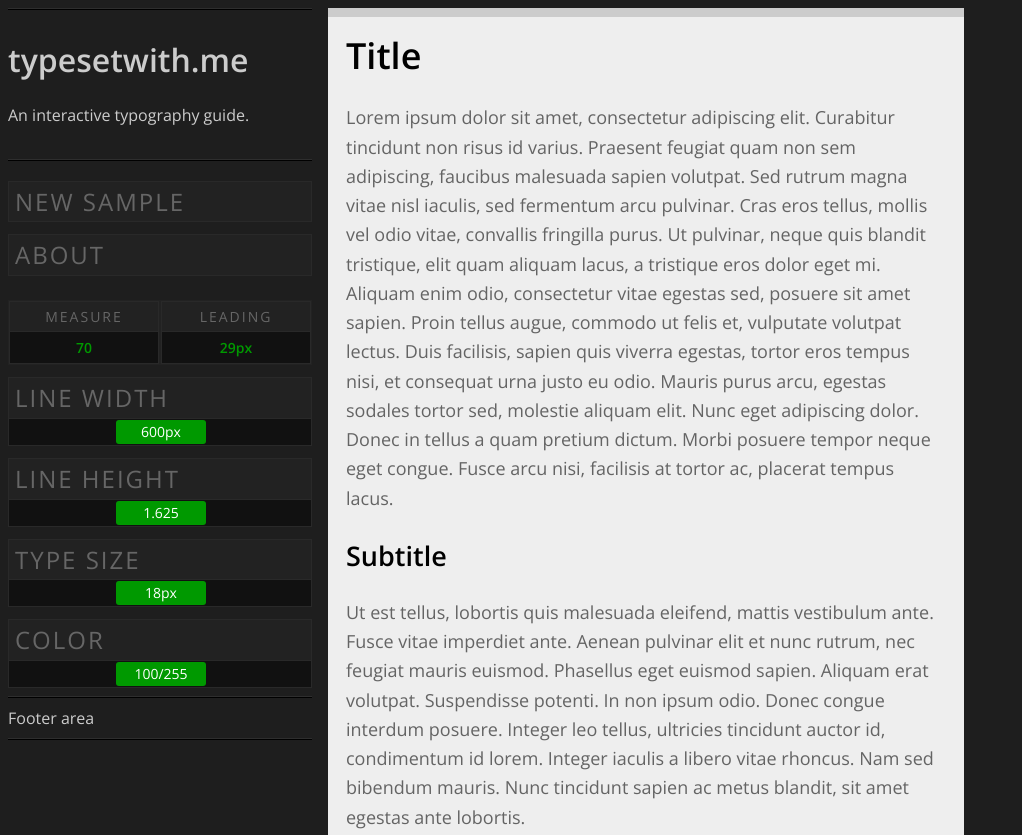
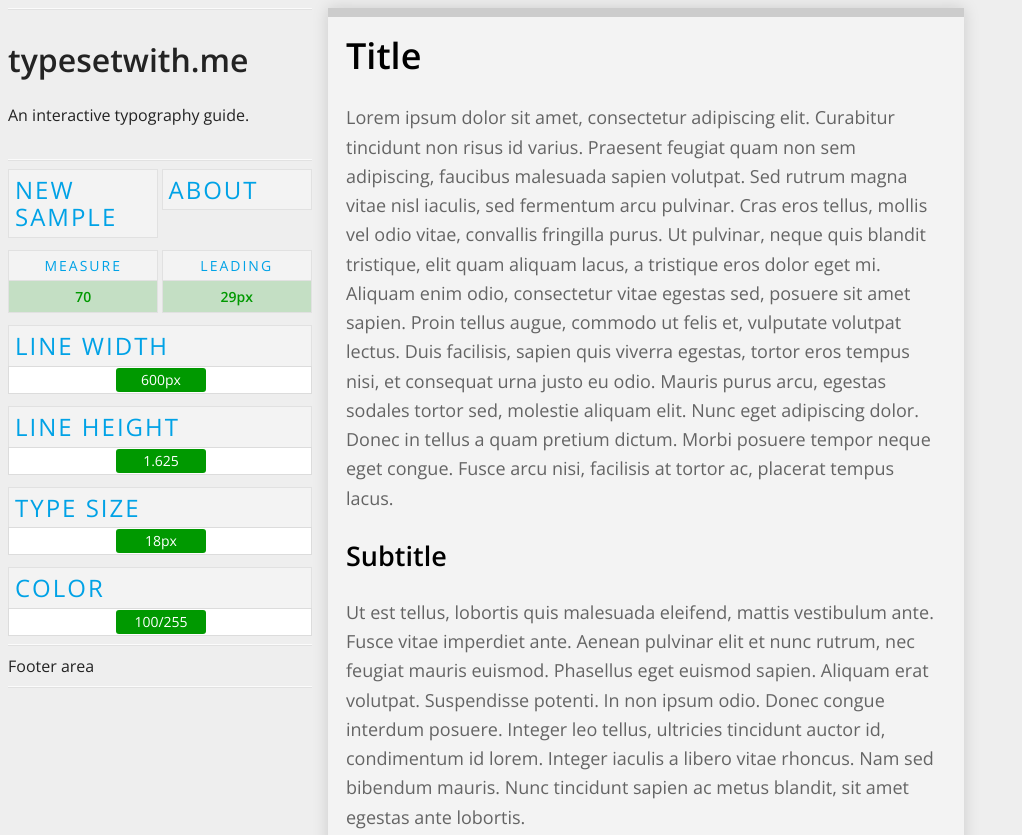
Before and after one commit to tsmith512/typesetwith.me, a plain HTML site: page index.html in a window 1280 px wide. Shown: the top 835 px of the page, without its empty margins (0-1022 px from the left). Drawn offline with nearby package versions, Linux system fonts and the light colour scheme.

Commit message:
Lighten the color scheme!

```diff
--- a/scss/_body.scss
+++ b/scss/_body.scss
@@ -4,7 +4,11 @@
 
 body {
   height: 100%;
-  background: #1e1e1e;
-  color: #ccc;
+  background: $light;
+  color: $low;
   font-family: 'Open Sans', sans-serif;
 }
+
+a {
+  color: $blue;
+}
--- a/scss/_dragdealer.scss
+++ b/scss/_dragdealer.scss
@@ -9,8 +9,8 @@
 
 .dragdealer {
   position: relative;
-  background: #111;
-  border: 1px solid #292929;
+  background: white;
+  border: 1px solid darken($light, 7%);
   height: 28px;
   padding: 0 2px;
 }
--- a/scss/_sample.scss
+++ b/scss/_sample.scss
@@ -5,7 +5,8 @@
 
   article {
     @include box-sizing(content-box); /* For accorate column width slider */
-    background: #eee;
+    @include box-shadow(0px 0px 15px rgba(0,0,0,0.15));
+    background: lighten($light, 2%);
     border: {
       top: 0.5em solid #ccc;
       bottom: 0.5em solid #ccc;
--- a/scss/_sidebar.scss
+++ b/scss/_sidebar.scss
@@ -4,48 +4,69 @@
   padding: 0.5em;
 
   .wrap {
-    border-top: 1px solid lighten(#1a1a1a, 8%);
-    border-bottom: 1px solid black;
+    border-top: 1px solid lighten($light, 5%);
+    border-bottom: 1px solid darken($light, 5%);
   }
 
   header, .controls, footer {
     padding: 0.5em 0;
-    border-top: 1px solid black;
-    border-bottom: 1px solid lighten(#1a1a1a, 8%);
+    border-top: 1px solid darken($light, 5%);
+    border-bottom: 1px solid lighten($light, 5%);
   }
 
   section {
+
     h2 {
       padding: 0.25em;
       margin: 0.5em 0 0 0;
-      background: #222;
-      border: 1px solid #292929;
+      background: lighten($light, 2%);
+      border: 1px solid darken($light, 5%);
       border-bottom: 0;
-      color: #666;
+      color: lighten($blue, 10%);
       text-transform: uppercase;
       font-weight: 300;
       letter-spacing: 2px;
     }
 
-    h2:hover {
-      background: #333;
-      color: #888;
+    h2.solo {
+      border-bottom: 1px solid darken($light, 5%);
     }
 
-    h2.solo {
-      border-bottom: 1px solid #292929;
+    h2:hover {
+      background: $blue;
+      border-color: darken($blue, 5%) !important;
+      color: $light;
+    }
+
+
+    &.buttons {
+      @include clearfix;
+
+      h2 {
+        width: 49.5%;
+        float: left;
+        margin: 0;
+        &:first-child { margin-right: 1%; }
+      }
+
     }
   }
 
   .metrics {
     @include clearfix;
+    margin-top: 0.75em;
+
+    dl {
+      margin: 0;
+    }
 
     .item {
+      width: 49.5%;
       float: left;
-      width: 50%;
+      margin: 0;
+      &:first-child { margin-right: 1%; }
 
-      background: #111;
-      border: 1px solid #222;
+      background: $light;
       font-size: 0.875em;
     }
 
@@ -53,7 +74,7 @@
       display: block;
       margin: 0;
       padding: 0.25em;
-      border: 1px solid #292929;
+      border: 1px solid darken($light, 5%);
       text-align: center;
     }
 
@@ -61,29 +82,34 @@
       text-transform: uppercase;
       letter-spacing: 2px;
       padding-bottom: 2px;
-      background: #222;
-      color: #666;
+      background: lighten($light, 2%);
+      color: lighten($blue, 10%);
     }
 
     .item.active dt, .item dt:hover {
-      background: #333;
-      color: #888;
+      background: $blue;
+      color: $light;
+      border-color: lighten($blue, 5%) !important;
     }
 
     dd {
       border-top: 0;
       font-weight: bold;
+      background: white;
 
       &.normal {
-        color: #009900;
+        color: $green;
+        background: rgba($green, 0.175);
       }
 
-      &.warning-low, &.warning-high {
-        color: #CC8822;
+      &.warning-high, &.warning-low {
+        color: $orange;
+        background: rgba($orange, 0.175);
       }
 
       &.bad {
-        color: #CC3300;
+        color: $red;
+        background: rgba($red, 0.175);
       }
     }
   }
--- a/scss/main.scss
+++ b/scss/main.scss
@@ -18,6 +18,19 @@
 $grids: 12;
 $gutters: 0;
 
+$blue: darken(#00B4FF, 15%);
+$green: #009900;
+$orange: #CC8822;
+$red: #CC3300;
+
+
+$dark: #1f1f1f;
+$low: #232323;
+$med: #515151;
+$high: #aaaaaa;
+$light: #eeeeee;
+
+
 @import "body";
 @import "sidebar";
 @import "sample";
```
Also changed, not shown: css/main.css.
